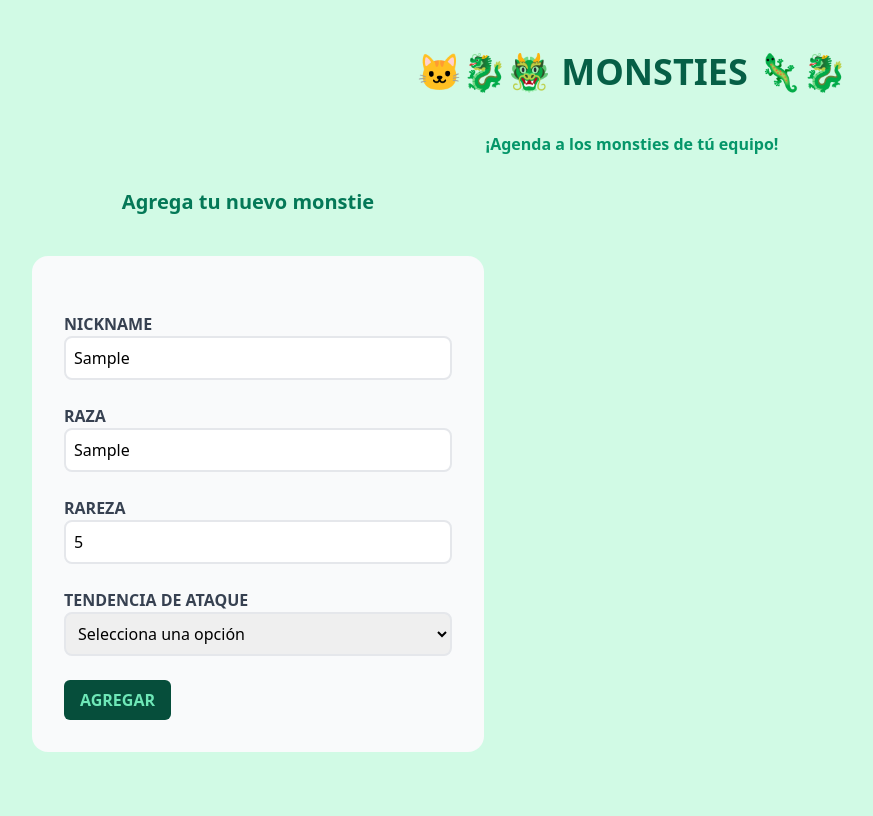
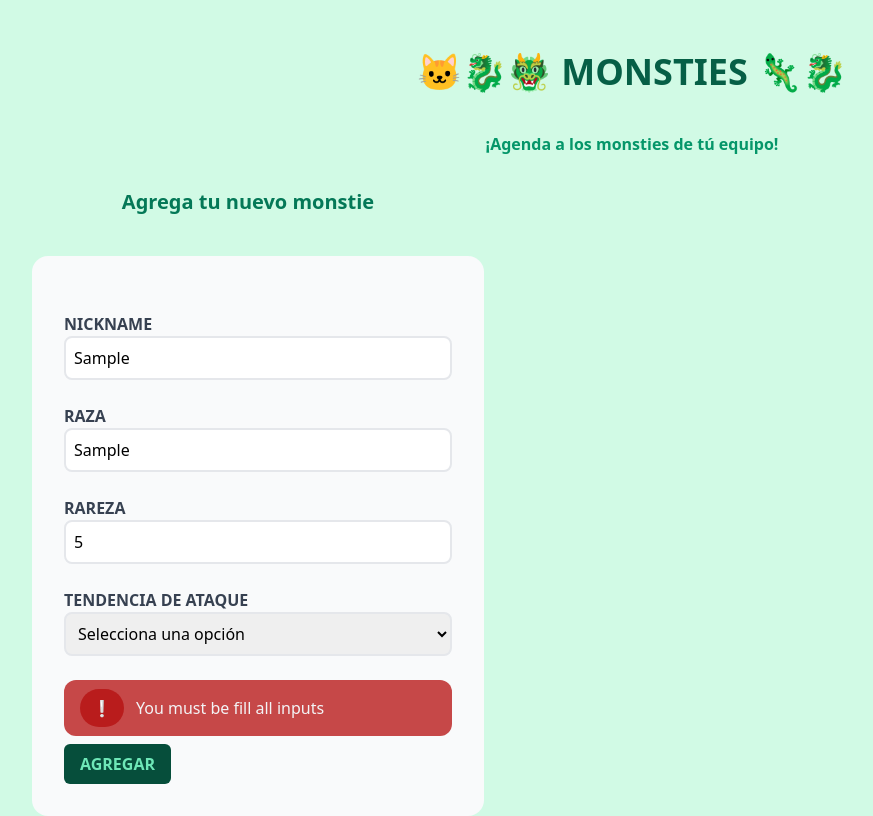
Before and after one commit to jhosno/equipo-monstie, a React (Vite) app: page / in a window 1280 px wide. Both pictures are taken after typing "Sample", "Sample", "5" into the empty fields and a click on the input "Agregar". Shown: the whole page, without its empty margins (8-881 px from the left). Built offline with nearby package versions, Linux system fonts and the light colour scheme.

Commit message:
UPDATE: error alert

```diff
--- a/src/components/Errors.jsx
+++ b/src/components/Errors.jsx
@@ -1,10 +1,12 @@
 import React from 'react'
 
-function Errors({mesage}) {
+function Errors({message}) {
     return (
-        <div>
+      <div className="bg-red-700 bg-opacity-80 text-gray-100 p-4 my-2 rounded-xl">
+        <span className="py-2 px-3 bg-red-700 rounded-3xl mr-3">❕</span>
+        {message}
+      </div>
 
-        </div>
     )
 }
 
--- a/src/components/Form.jsx
+++ b/src/components/Form.jsx
@@ -1,10 +1,13 @@
 import React, {useState} from "react";
+import Errors from "./Errors";
+
 
 const Form = () => {
     const [nick, setnick] = useState("")
     const [breed, setbreed] = useState("")
     const [rarity, setrarity] = useState("")
     const [trends, settrends] = useState("")
+    const [error, seterror] = useState(false)
 
     //handleSubmit recibe la variable e/event que es el resultado del form
     const handleSubmit= (e) =>{
@@ -15,10 +18,12 @@ const Form = () => {
         //Para eso usamos las variables de useState que representan cada uno de los inputs
         if([nick, breed, rarity, trends].includes('')){
             //los metemos en un array y con la function includes, preguntamos si hay alhuna variable vacía
-            console.log('debes rellenar todos los campos')
+            console.log('Debes rellenar todos los campos')
             //Ahora que ya validamos debemos mostrarle al usuario que faltana campos
+            seterror(true)
         }else{
             console.log('perfect!')
+            seterror(false)
         }
     }
   return (
@@ -106,6 +111,7 @@ const Form = () => {
             <option value="technique">Técnico</option>
           </select>
         </div>
+        {error ? <Errors message="You must be fill all inputs" /> : null}
         <div className="flex justify-items-end">
           <input
             className="bg-green-900 rounded-md shadow-3xl border-3 border-white text-green-300 py-2 px-4 font-semibold uppercase
```
